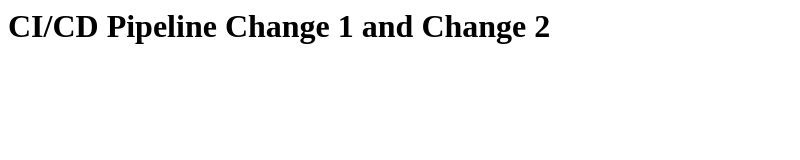
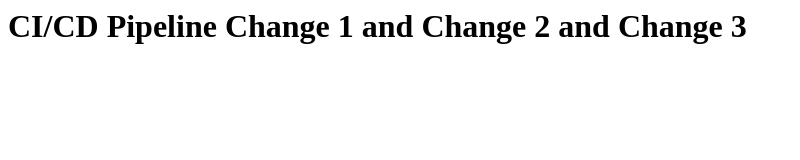
Before and after one commit to rajdede/website, a plain HTML site: page index.html in a window 1280 px wide. Shown: the whole page, without its empty margins (0-800 px from the left). Drawn offline with Linux system fonts and the light colour scheme.

Commit message:
Update index.html

```diff
--- a/index.html
+++ b/index.html
@@ -1,6 +1,6 @@
 <html>
 <title>Hello World</title>
 <body>
-<h1>CI/CD Pipeline Change 1 and Change 2</h1>
+<h1>CI/CD Pipeline Change 1 and Change 2 and Change 3</h1>
 </body>
 </html>
```
